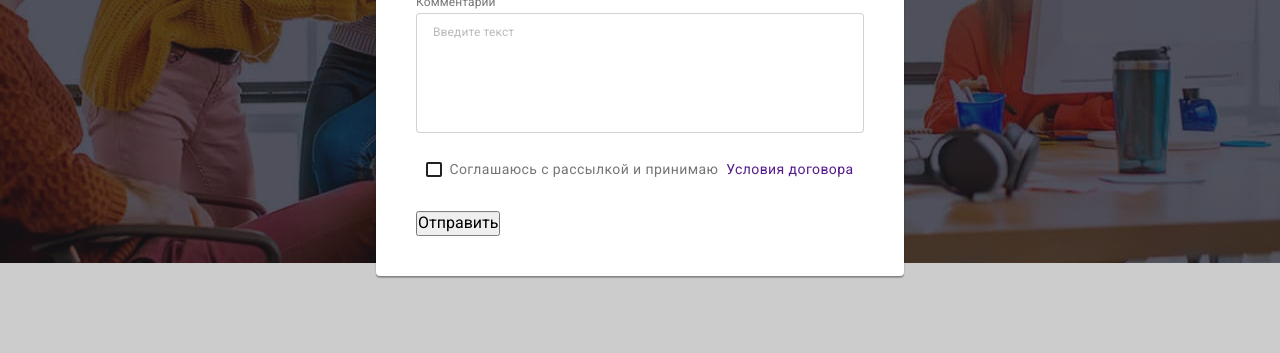
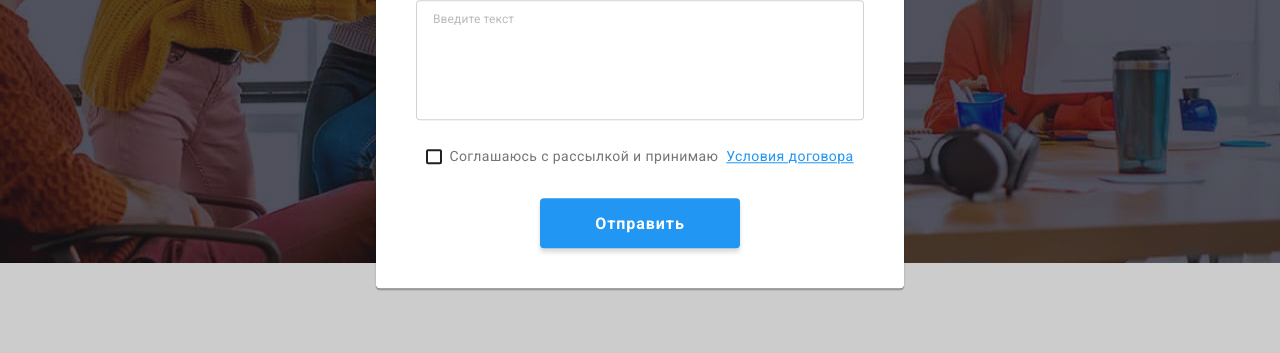
Before and after one commit to TrueZheka/goit-markup-hw-06, a plain HTML site: page index.html in a window 1280 px wide. Both pictures are taken after a click on the button "Заказать услугу". Shown: the part 418-771 px from the top of the page. Drawn offline with nearby package versions, Linux system fonts and the light colour scheme.

Commit message:
вроде как всё

```diff
--- a/css/style.css
+++ b/css/style.css
@@ -39,6 +39,30 @@ img {
   display: block;
   max-width: 100%;
   height: auto;
+}
+/*----кнопка------*/
+
+.btn {
+  justify-content: center;
+  align-items: center;
+  min-width: 200px;
+  min-height: 50px;
+  transition: background-color 250ms cubic-bezier(0.4, 0, 0.2, 1);
+
+  font-weight: 700;
+  font-size: 16px;
+  line-height: 1.87;
+  text-align: center;
+  letter-spacing: 0.06em;
+
+  color: var(--white-text-color);
+  background: var(--akcent-text-color);
+
+  box-shadow: 0px 4px 4px rgba(0, 0, 0, 0.15);
+  border-radius: 4px;
+
+  border: none;
+  cursor: pointer;
 }
 /* -------Скрываем заголовок секции------- */
 .visually-hidden {
@@ -735,8 +759,8 @@ a {
 
 /*---Подписка на емейл в футере---*/
 .subscribe {
-  margin-left: 0;
-  margin-right: 0;
+  margin-left: 93px;
+  margin-right: auto;
   align-self: baseline;
 }
 .subscribe-input {
@@ -971,3 +995,22 @@ a {
   letter-spacing: 0.03em;
   color: var(--first-text-color);
 }
+
+.policy-link {
+  text-decoration-line: underline;
+
+  color: var(--akcent-text-color);
+}
+
+.form-button {
+  display: block;
+  margin-left: auto;
+  margin-right: auto;
+
+  transition: background-color 250ms cubic-bezier(0.4, 0, 0.2, 1);
+}
+
+.form-button:hover,
+.form-button:focus {
+  background-color: #188ce8;
+}
```
Also changed, not shown: portfolio.html (+14 -0 lines).
